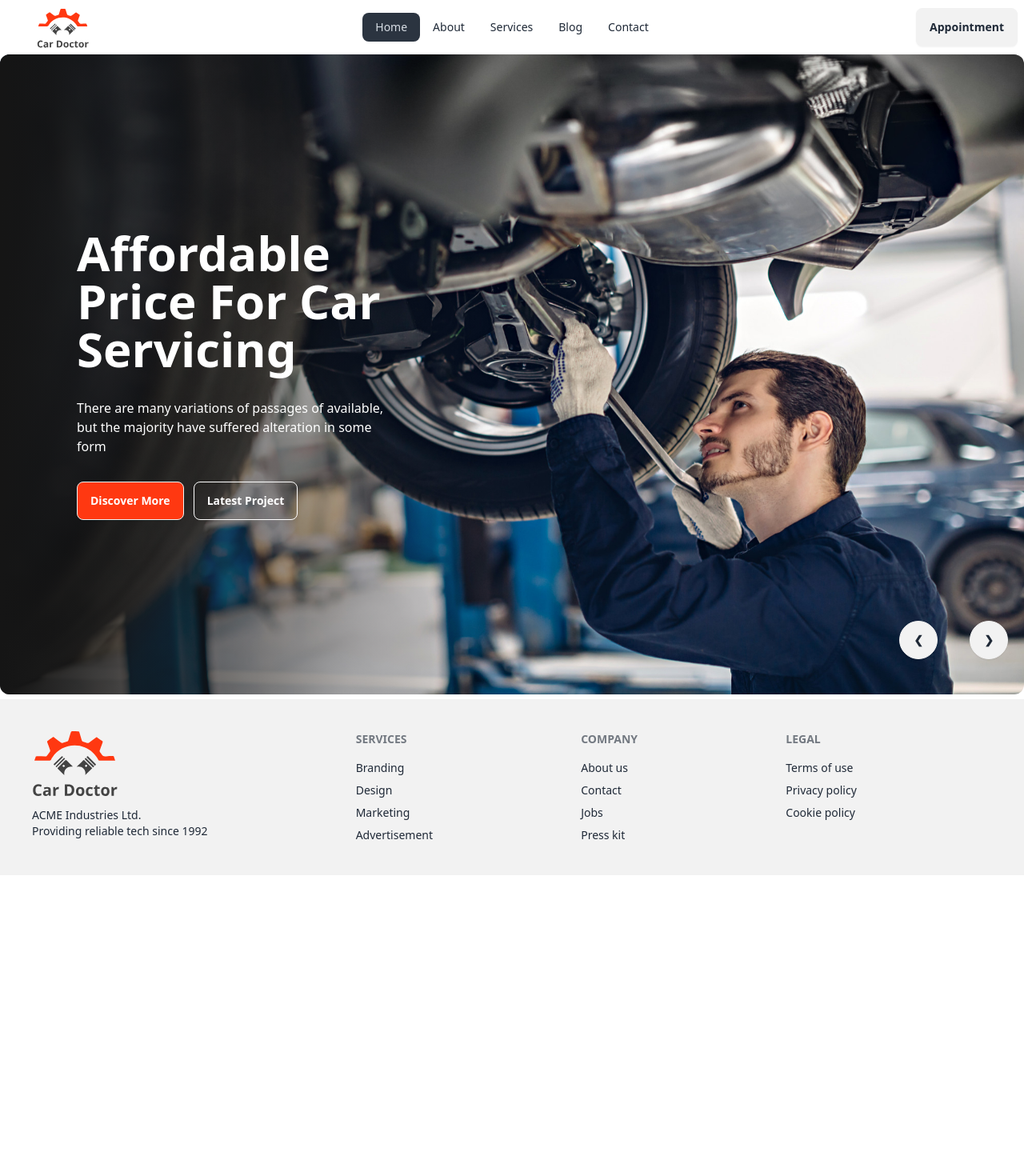
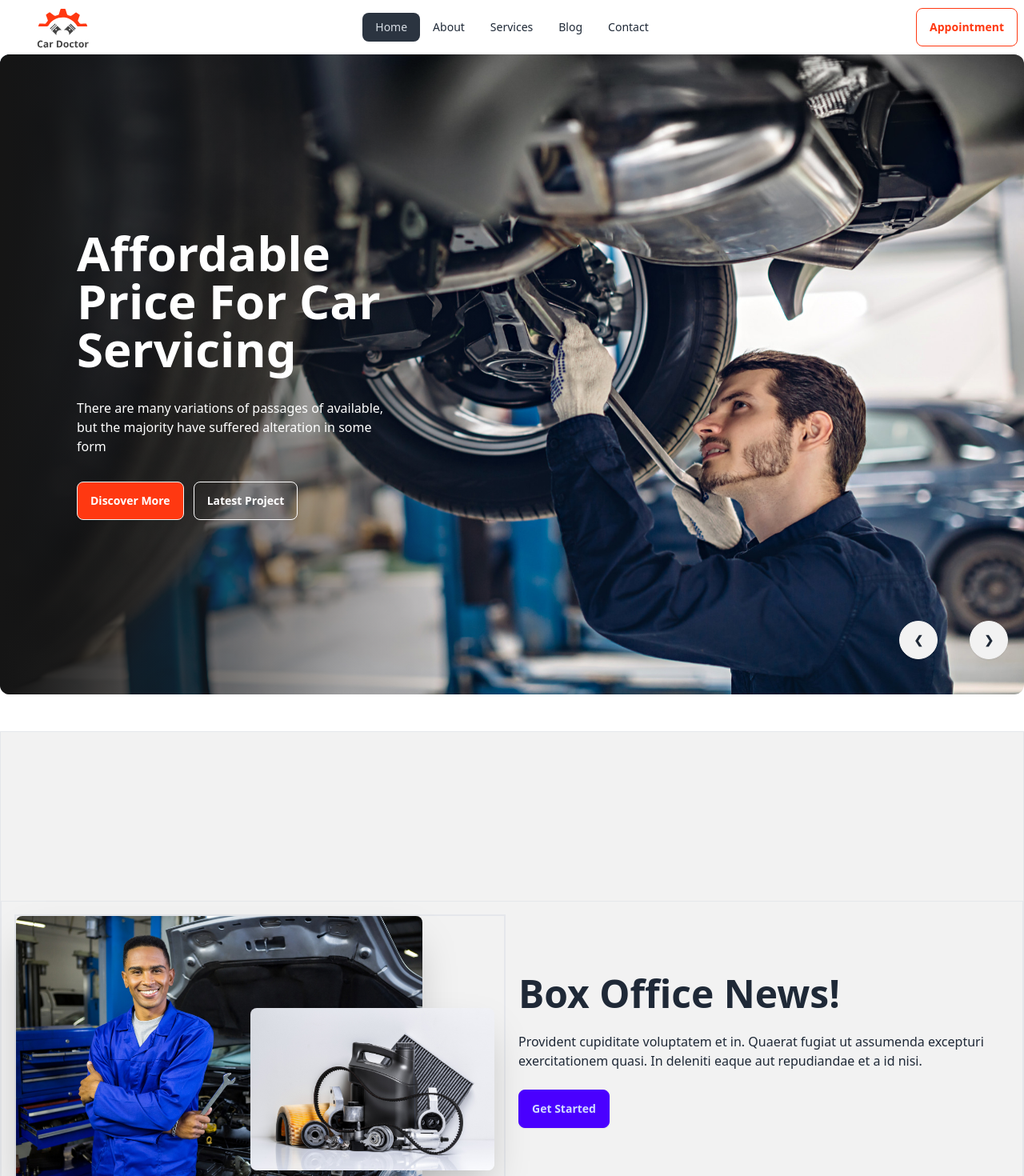
Before and after one commit to Sakhawat71/car-doctor-frontend, a React (Vite) app: page / in a window 1280 px wide. Shown: the top 1470 px of the page at 80% size. Before the commit the page ends 1094 px from the top, so only its background shows below. Built offline with nearby package versions, Linux system fonts and the light colour scheme.

Commit message:
update navbar Appointment button and about us

```diff
--- a/src/Pages/Home/AboutUs/AboutUs.jsx
+++ b/src/Pages/Home/AboutUs/AboutUs.jsx
@@ -1,8 +1,23 @@
+import person from "../../../assets/images/about_us/person.jpg";
+import parts from "../../../assets/images/about_us/parts.jpg";
+
 
 const AboutUs = () => {
     return (
-        <div>
+        <div className="hero min-h-screen bg-base-200 border my-10">
+            <div className="hero-content flex-col lg:flex-row border ">
 
+                <div className="md:w-1/2 relative border-2">
+                    <img src={person} className="w-10/12  rounded-lg shadow-2xl" />
+                    <img src={parts} className="w-1/2 absolute right-3 bottom-5 rounded-lg shadow-2xl" />
+                </div>
+
+                <div className="md:w-1/2">
+                    <h1 className="text-5xl font-bold">Box Office News!</h1>
+                    <p className="py-6">Provident cupiditate voluptatem et in. Quaerat fugiat ut assumenda excepturi exercitationem quasi. In deleniti eaque aut repudiandae et a id nisi.</p>
+                    <button className="btn btn-primary">Get Started</button>
+                </div>
+            </div>
         </div>
     );
 };
--- a/src/Shared/Navbar/Navbar.jsx
+++ b/src/Shared/Navbar/Navbar.jsx
@@ -35,7 +35,7 @@
                 </ul>
             </div>
             <div className="navbar-end">
-                <Link className="btn">Appointment</Link>
+                <Link className="btn text-[#FF3811] btn-outline hover:bg-white hover:text-[#FF3811]">Appointment</Link>
             </div>
         </div>
     );
```
